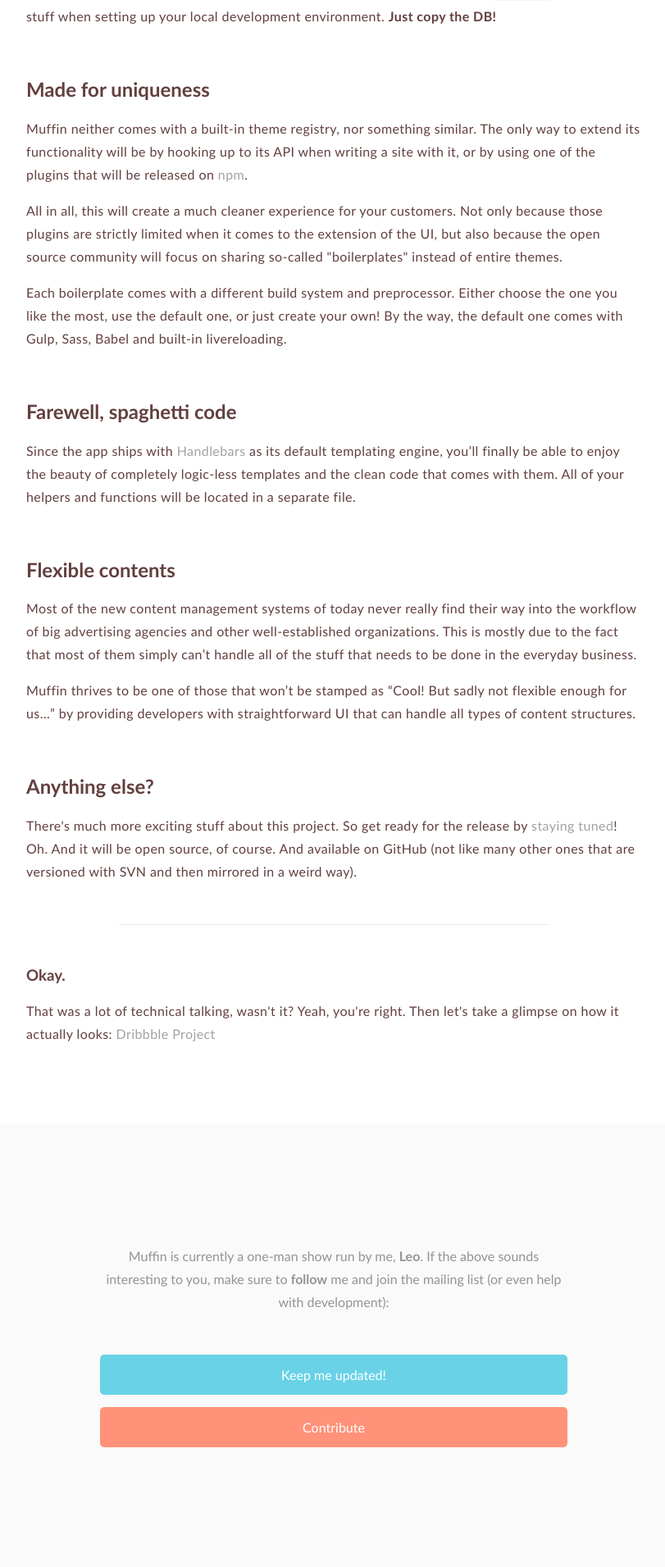
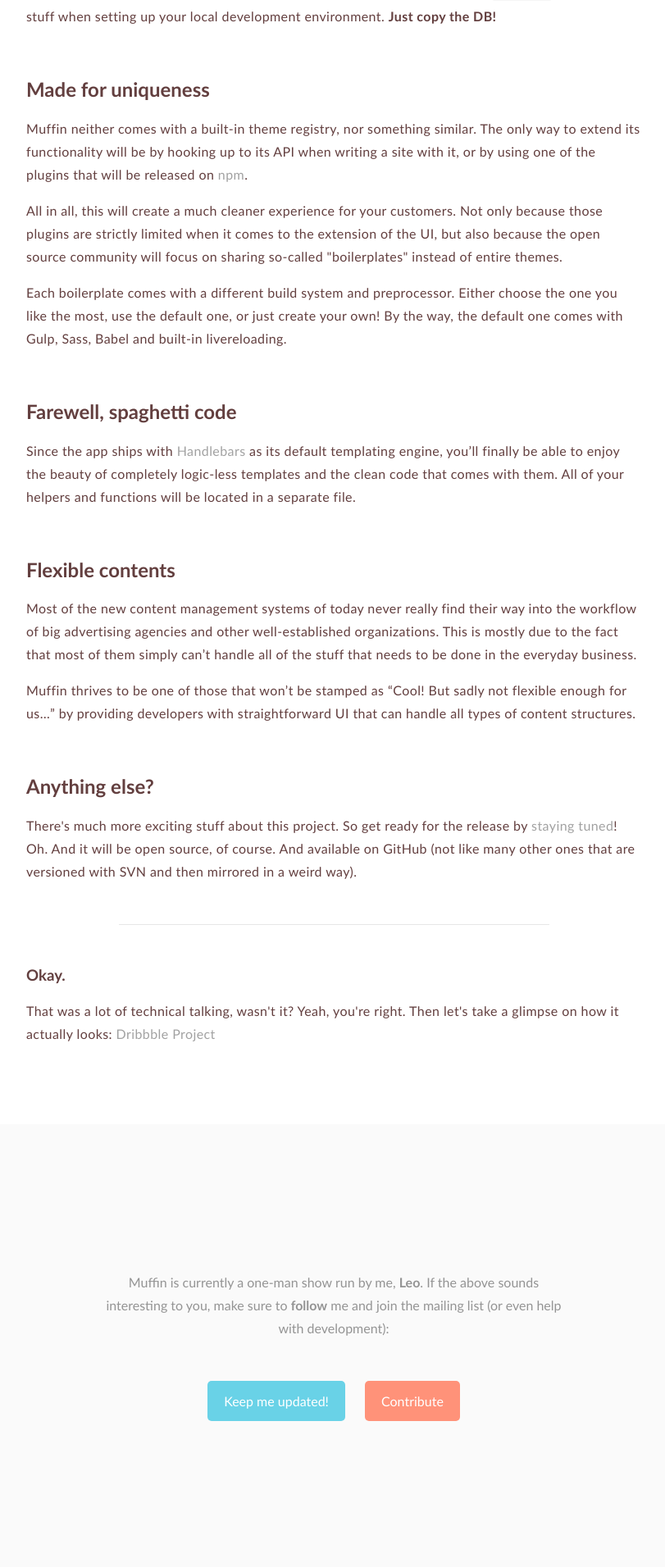
Before and after one commit to leo/muffin.github.io, a Jekyll site: the page built from index.html, in a window 1280 px wide. Shown: the part 2569-4480 px from the top of the page at 82% size, without its empty margins (233-1044 px from the left). Built offline with Jekyll 4.4.1, drawn with Linux system fonts in a browser that asks for light colours; comment, search, counter and statistics services are not loaded.

Commit message:
Smaller buttons for large screens

```diff
--- a/_sass/_main.scss
+++ b/_sass/_main.scss
@@ -213,6 +213,11 @@ body {
     display: flex;
     justify-content: center;
     align-items: center;
+
+    .button-group a {
+      display: inline-block;
+      margin: 0 10px;
+    }
   }
 
   @media (min-width: $md) {
```
